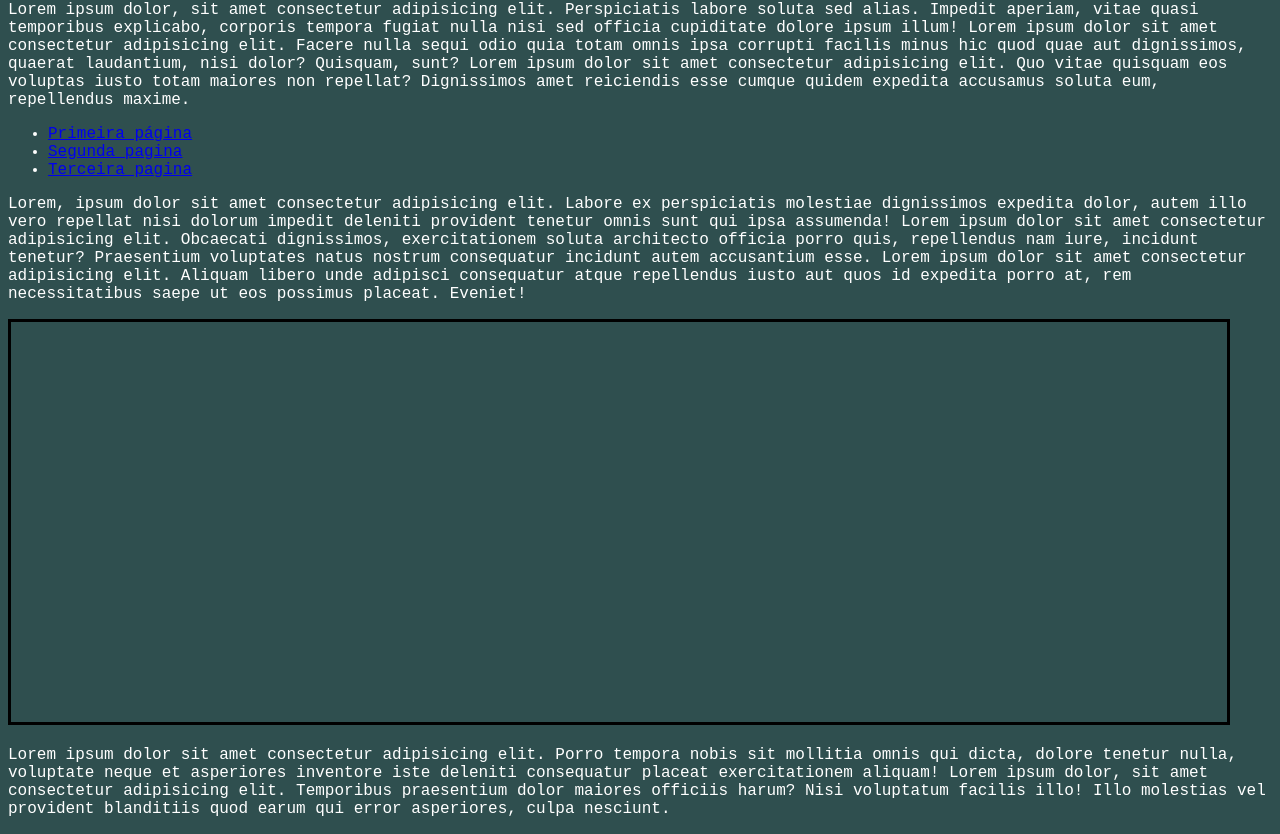
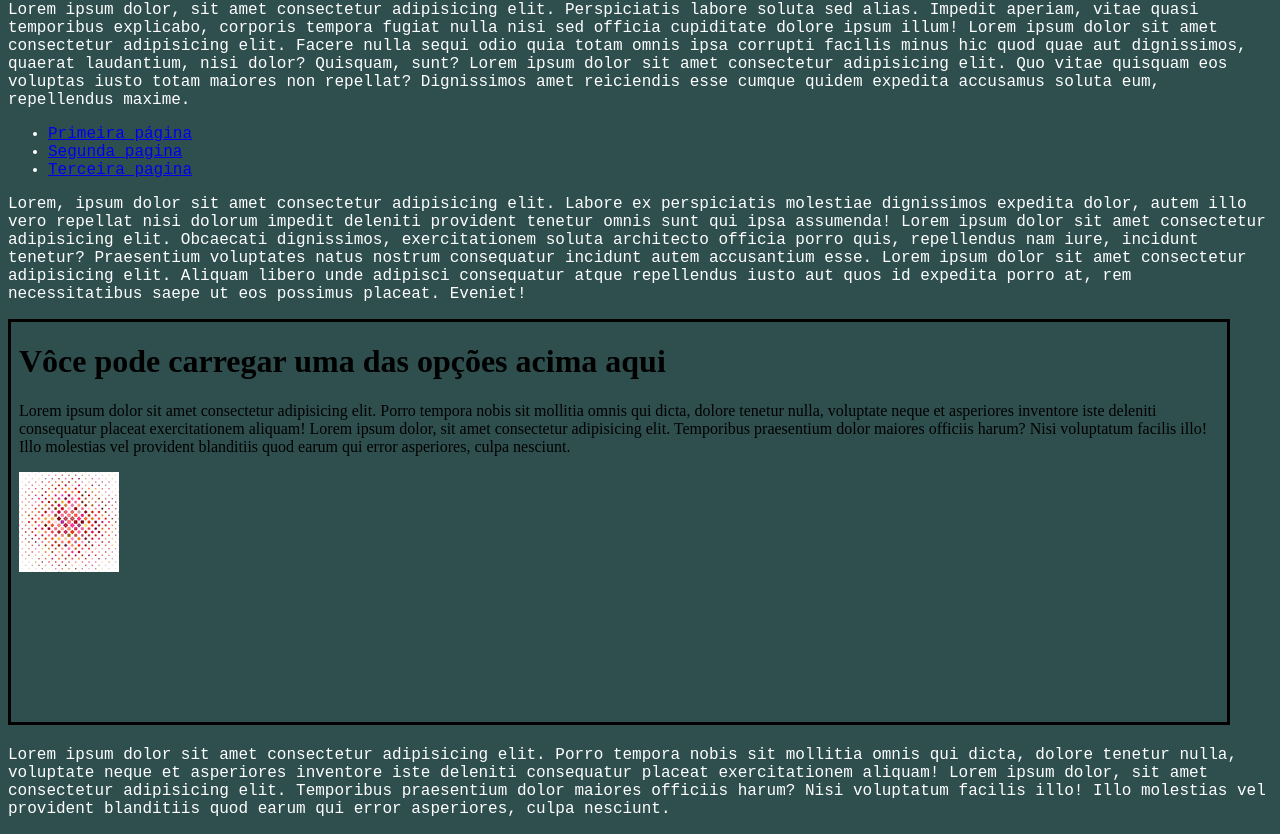
Before and after one commit to jeanmidlerrya/modulo04_html_css, a plain HTML site: page index.html in a window 1280 px wide. Shown: the part 79-913 px from the top of the page. Drawn offline with Linux system fonts and the light colour scheme.

Commit message:
update html

```diff
--- a/index.html
+++ b/index.html
@@ -30,7 +30,7 @@
     <p>
         Lorem, ipsum dolor sit amet consectetur adipisicing elit. Labore ex perspiciatis molestiae dignissimos expedita dolor, autem illo vero repellat nisi dolorum impedit deleniti provident tenetur omnis sunt qui ipsa assumenda! Lorem ipsum dolor sit amet consectetur adipisicing elit. Obcaecati dignissimos, exercitationem soluta architecto officia porro quis, repellendus nam iure, incidunt tenetur? Praesentium voluptates natus nostrum consequatur incidunt autem accusantium esse. Lorem ipsum dolor sit amet consectetur adipisicing elit. Aliquam libero unde adipisci consequatur atque repellendus iusto aut quos id expedita porro at, rem necessitatibus saepe ut eos possimus placeat. Eveniet!
     </p>
-    <iframe id="tela" name="frame" src="">
+    <iframe id="tela" name="frame" srcdoc=" <h1>Vôce pode carregar uma das opções acima aqui </h1> <p> Lorem ipsum dolor sit amet consectetur adipisicing elit. Porro tempora nobis sit mollitia omnis qui dicta, dolore tenetur nulla, voluptate neque et asperiores inventore iste deleniti consequatur placeat exercitationem aliquam! Lorem ipsum dolor, sit amet consectetur adipisicing elit. Temporibus praesentium dolor maiores officiis harum? Nisi voluptatum facilis illo! Illo molestias vel provident blanditiis quod earum qui error asperiores, culpa nesciunt. </p> <img src= 'imagens/pattern002.png'> ">
         <p>Infelizmente seu navegador não é compativél com isso!</p>
     </iframe>
 
```
Also changed, not shown: imagens/pattern002.png (added).
